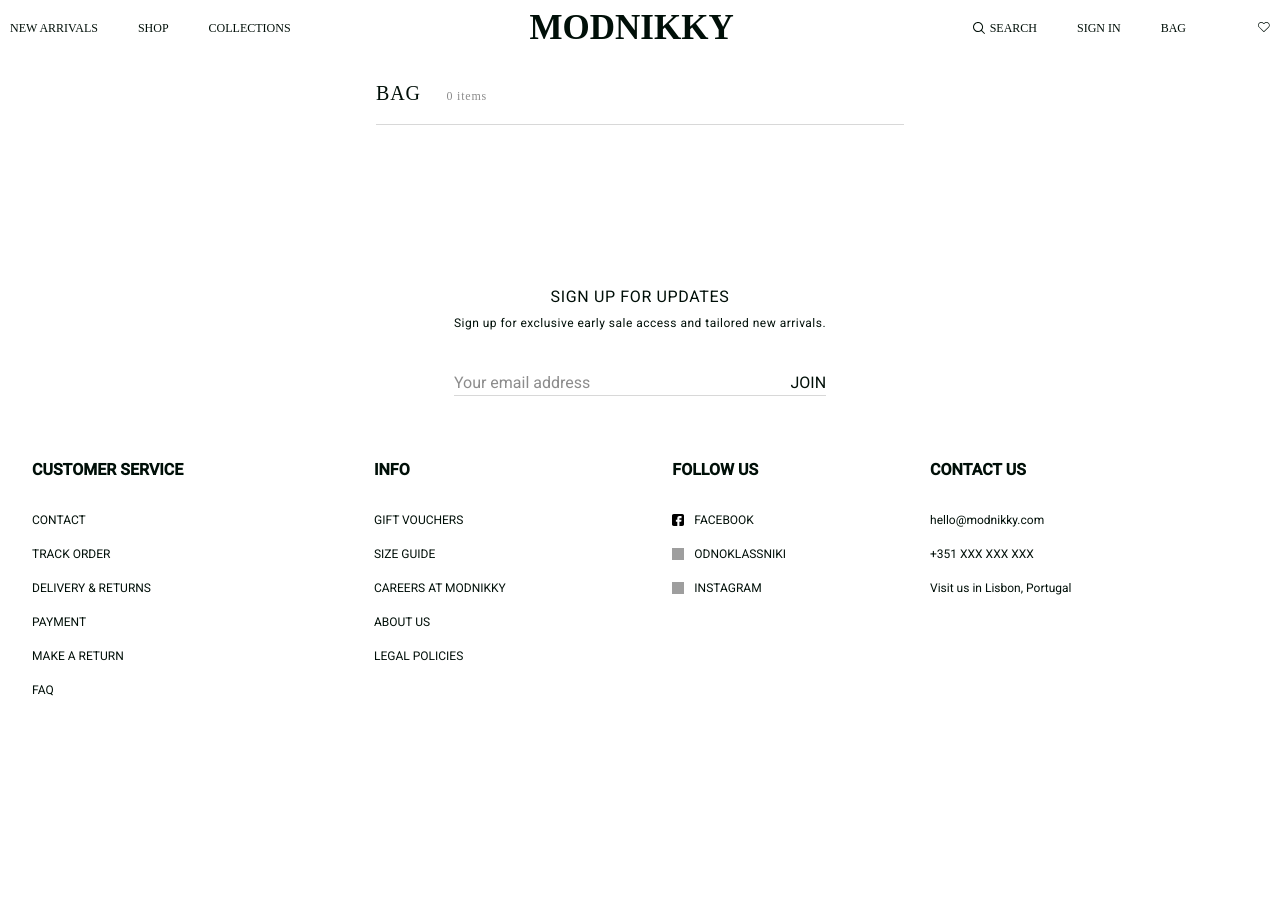
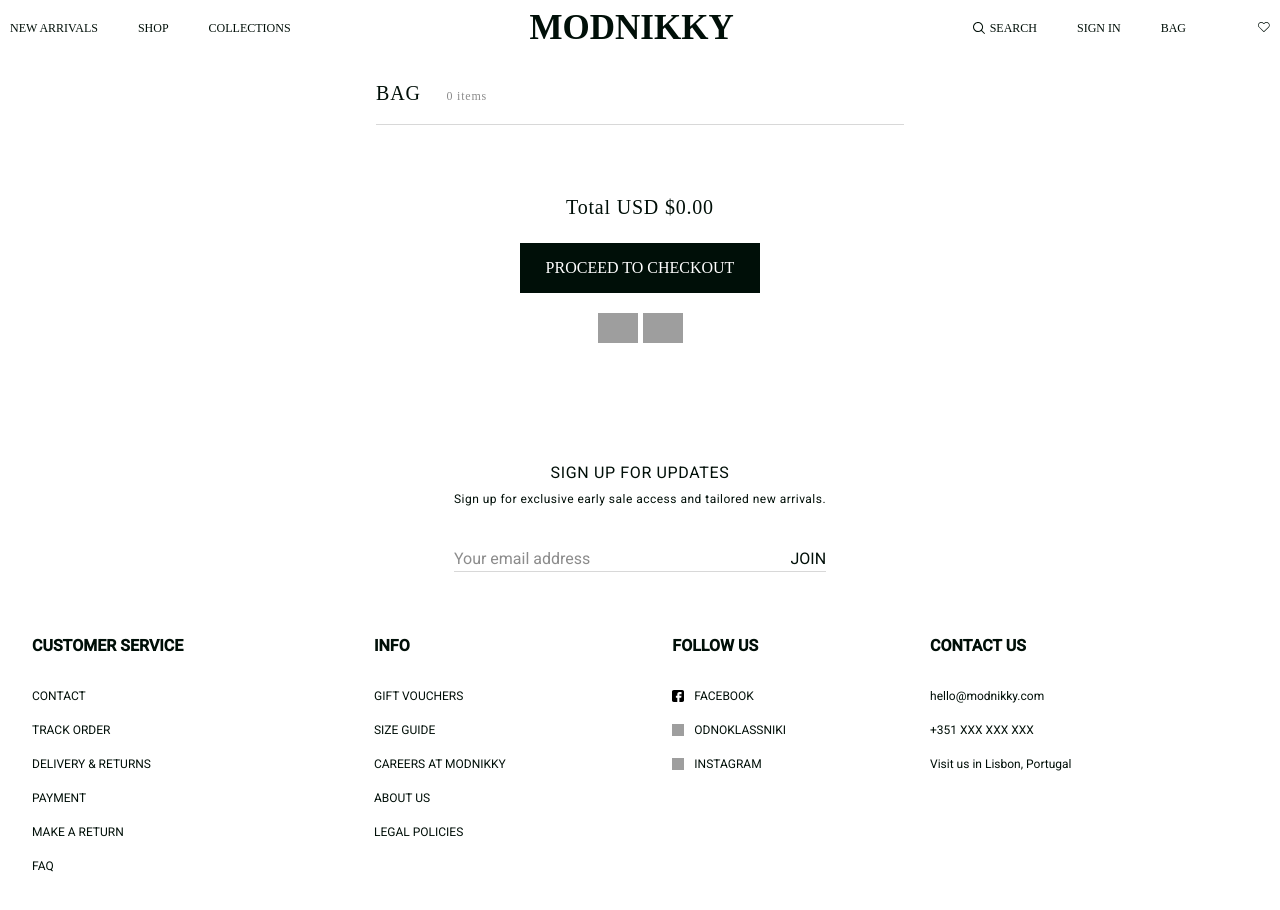
Before and after one commit to EvgenyWas/modnikky, a Vue app: page /bag in a window 1280 px wide. Shown: the top 910 px of the page. Before the commit the page ends 800 px from the top, so only its background shows below. Built offline with nearby package versions, Linux system fonts and the light colour scheme; grey boxes are pictures that could not be loaded; a web font is replaced by a local one.

Commit message:
feature: add total component to bag page

```diff
--- /dev/null
+++ b/src/components/Bag/BagTotal.vue
@@ -0,0 +1,56 @@
+<template>
+    <div v-show="!isClickedProceed" class="bag-total">
+        <h4 class="bag-total__title">
+            Total {{ getTotal(total) }}
+        </h4>
+        <primary-button :title="'PROCEED TO CHECKOUT'" dark-mode class="bag-total__btn" @click="handleProceed" />
+        <div class="bag-total__cards-box">
+            <a href="#" class="bag-total__card">
+                <img src="@/assets/logos/maestro-logo.svg" alt="Maestro">
+            </a>
+            <a href="#" class="bag-total__card">
+                <img src="@/assets/logos/visa-logo.svg" alt="Maestro">
+            </a>
+        </div>
+    </div>
+    <h2 v-show="isClickedProceed" class="bag-total-greeting">Thank you for the order!</h2>
+</template>
+
+<script lang="ts">
+import { getFormattedPrice } from '@/utils/utils';
+import { DEFAULT_CURRENCY } from '@/config';
+import { defineComponent } from 'vue';
+import PrimaryButton from '@/components/UI/Buttons/PrimaryButton.vue';
+
+export default defineComponent({
+    name: "bag-total",
+    components: { PrimaryButton },
+    emits: ['proceed-to-checkout'],
+    props: {
+        total: {
+            type: Number,
+            required: true
+        }
+    },
+    data() {
+        return {
+            isClickedProceed: false
+        }
+    },
+    methods: {
+        getTotal(total: number) {
+            return `${DEFAULT_CURRENCY} ${getFormattedPrice(total)}`;
+        },
+        handleProceed() {
+            if (this.total) {
+                this.$emit('proceed-to-checkout');
+                this.isClickedProceed = true;
+            }
+        }
+    },
+})
+</script>
+
+<style scoped>
+
+</style>
--- a/src/config.ts
+++ b/src/config.ts
@@ -16,3 +16,5 @@
 
 export const SUBSCRIPTION_EXPIRATION_DAYS = 30;
 export const SUBSCRIPTION_COOKIE = "subscribed";
+
+export const DEFAULT_CURRENCY = "USD";
--- a/src/pages/BagPage.vue
+++ b/src/pages/BagPage.vue
@@ -13,6 +13,7 @@
                     @decrease="bagStore.decreaseProductQuantity(product)"
                     @remove="bagStore.removeProductFromBag(product)" />
             </TransitionGroup>
+            <bag-total :total="bagStore.getBagTotal" @proceed-to-checkout="handleProceed" />
         </div>
     </section>
 </template>
@@ -21,11 +22,12 @@
 import { useBagStore } from '@/stores/useBagStore';
 import { defineComponent, computed, TransitionGroup } from 'vue'
 import BagProduct from '@/components/Bag/BagProduct.vue'
+import BagTotal from '@/components/Bag/BagTotal.vue';
 import { getCorrectItemsAmountString } from '@/utils/utils';
 
 export default defineComponent({
     name: "bag-page",
-    components: { BagProduct, TransitionGroup },
+    components: { BagProduct, TransitionGroup, BagTotal },
     setup() {
         const bagStore = useBagStore();
         const bagAmount = computed(() => getCorrectItemsAmountString(bagStore.getBagAmount));
@@ -34,6 +36,11 @@
             bagStore,
             bagAmount
         };
+    },
+    methods: {
+        handleProceed() {
+            this.bagStore.$reset();
+        }
     }
 })
 </script>
--- a/src/styles/components/_bag.scss
+++ b/src/styles/components/_bag.scss
@@ -126,3 +126,38 @@
     }
   }
 }
+
+.bag-total {
+  @include flex-column(20px);
+  align-items: center;
+
+  &__title {
+    margin-bottom: 4px;
+    font-size: $md-text;
+    line-height: $md-lh;
+    font-weight: weight("regular");
+    letter-spacing: 0.04em;
+  }
+
+  &__btn {
+    font-weight: weight("light");
+  }
+
+  &__cards-box {
+    display: flex;
+    gap: 5px;
+  }
+
+  &__card {
+    width: 40px;
+    height: 28px;
+    cursor: pointer;
+  }
+
+  &-greeting {
+    font-size: $lg-text;
+    line-height: $lg-lh;
+    font-weight: weight("medium");
+    text-align: center;
+  }
+}
--- a/src/utils/utils.ts
+++ b/src/utils/utils.ts
@@ -1,4 +1,4 @@
-import type { ESortingOptions } from "@/config";
+import { DEFAULT_CURRENCY, type ESortingOptions } from "@/config";
 import router from "@/router";
 import type { TWishlist } from "@/stores/types";
 import type { CookieOptions, TBag, TBagItem, TProduct } from "@/types/types";
@@ -155,7 +155,7 @@
 // Function to get around price with currency
 export function getFormattedPrice(
   price: number | string,
-  currency: string
+  currency: string = DEFAULT_CURRENCY
 ): string {
   const numberFormat = new Intl.NumberFormat("en-US", {
     style: "currency",
```
